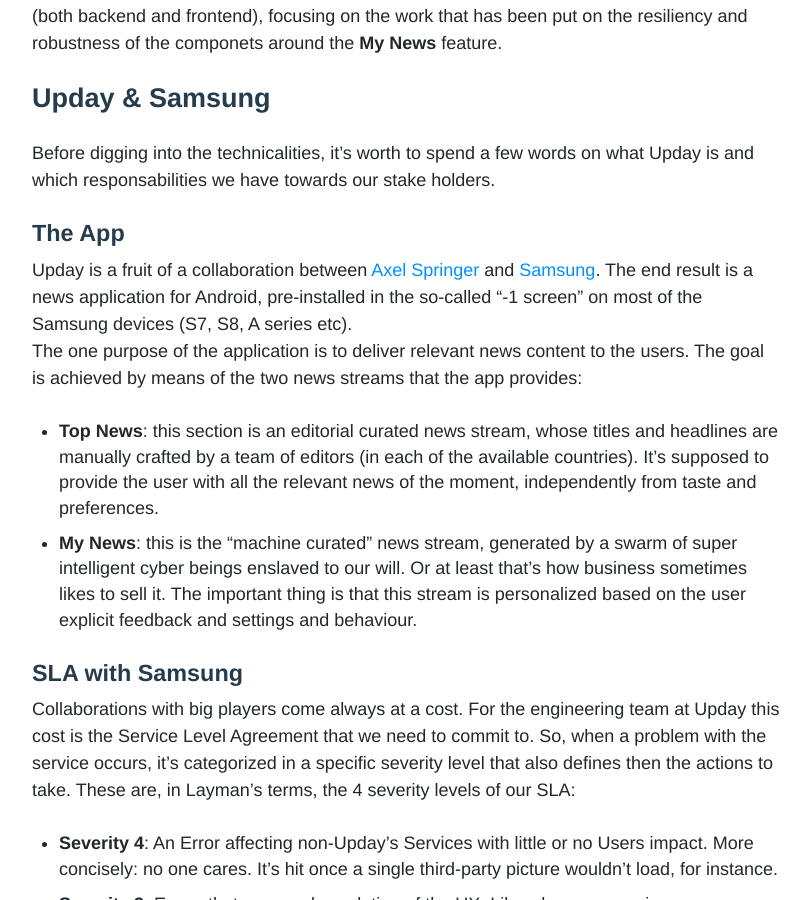
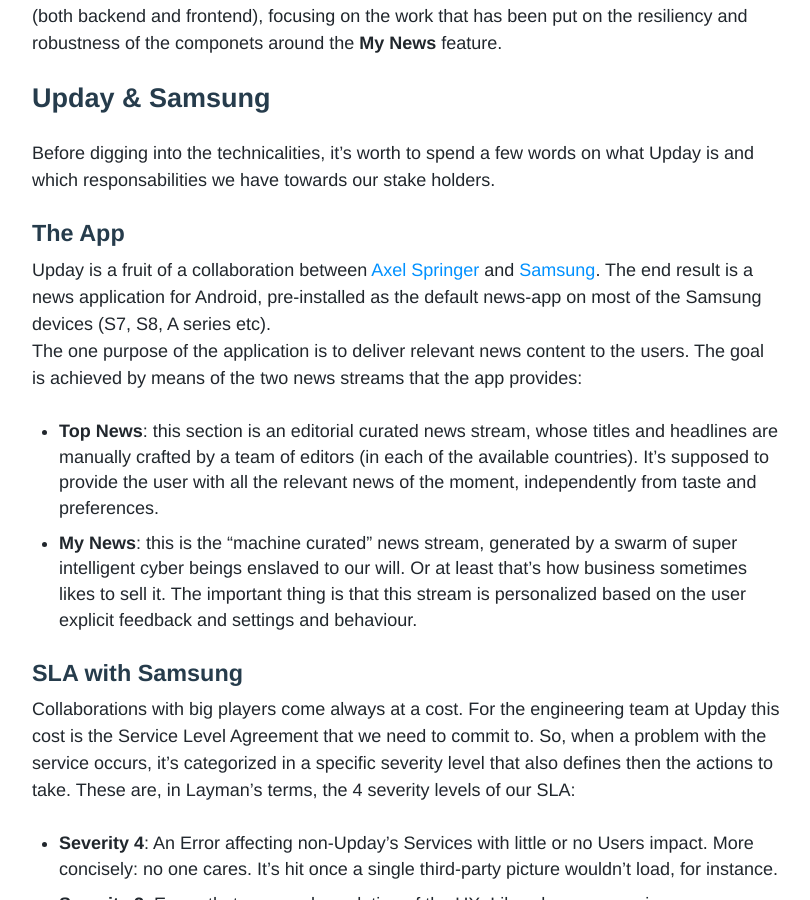
Before and after one commit to upday/upday.github.io, a Jekyll site: the page built from _posts/blog/2017-07-18-dealing-with-murphy-s-law-at-upday.md, in a window 1280 px wide and 900 px high, scrolled down 310 px. Shown: the whole window, without its empty margins (234-1044 px from the left). Built offline with Jekyll 4.4.1, drawn with Linux system fonts in a browser that asks for light colours; nearby versions of some CDN libraries; some web fonts are replaced; comment, search, counter and statistics services are not loaded.

Commit message:
fix blog post

```diff
--- a/_posts/blog/2017-07-18-dealing-with-murphy-s-law-at-upday.md
+++ b/_posts/blog/2017-07-18-dealing-with-murphy-s-law-at-upday.md
@@ -16,7 +16,7 @@
 Before digging into the technicalities, it's worth to spend a few words on what Upday is and which responsabilities we have towards our stake holders.
 
 ### The App
-Upday is a fruit of a collaboration between [Axel Springer](https://en.wikipedia.org/wiki/Axel_Springer_SE) and [Samsung](https://en.wikipedia.org/wiki/Samsung). The end result is a news application for Android, pre-installed in the so-called "-1 screen" on most of the Samsung devices (S7, S8, A series etc).<br>
+Upday is a fruit of a collaboration between [Axel Springer](https://en.wikipedia.org/wiki/Axel_Springer_SE) and [Samsung](https://en.wikipedia.org/wiki/Samsung). The end result is a news application for Android, pre-installed as the default news-app on most of the Samsung devices (S7, S8, A series etc).<br>
 The one purpose of the application is to deliver relevant news content to the users. The goal is achieved by means of the two news streams that the app provides:
 * __Top News__: this section is an editorial curated news stream, whose titles and headlines are manually crafted by a team of editors (in each of the available countries). It's supposed to provide the user with all the relevant news of the moment, independently from taste and preferences.
 * __My News__: this is the "machine curated" news stream, generated by a swarm of super intelligent cyber beings enslaved to our will. Or at least that's how business sometimes likes to sell it. The important thing is that this stream is personalized based on the user explicit feedback and settings and behaviour.
@@ -146,6 +146,7 @@
 __Severity level: 3__ (for around 30 minutes)
 <br><br>
 So far we never went beyond Severity level 3.
+
 # Conclusion
 This is just an overview of how we partly manage our backend availability at Upday. These are not the only measures that we use: many monitors and alerts (with [Datadog](https://www.datadoghq.com/) btw) have been deployed, some of them give us early clues of potential future problems (for instance low heap space on some instances, load going above average...). This gives us the chance to address issues before they explode into minor or major outages.<br>
 On top of this, it's worth mentioning the comprehensive amount of unit, integration and system tests that must be developed before any change can be deployed to production. Trust me: there would be a few outages per week if this would not be done. We are not in a condition where we can "simply hot fix production".<br>
```
